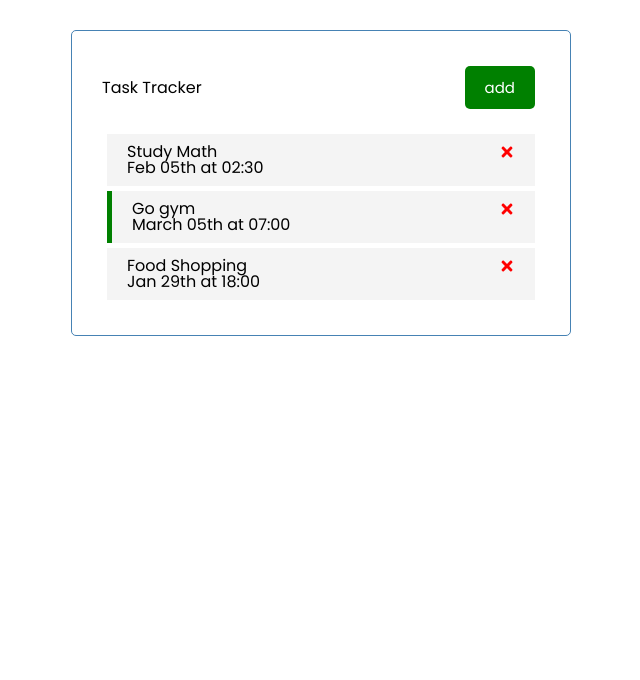
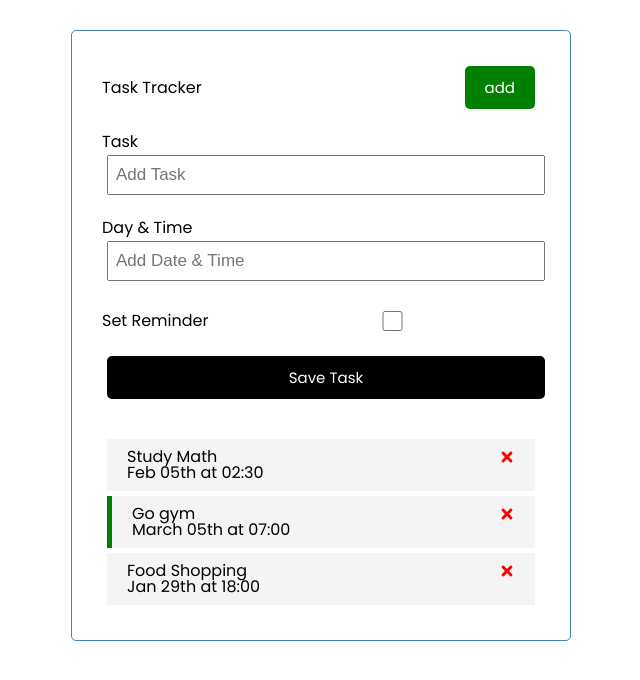
Before and after one commit to amin-aoka/Task-tracker, a React (Create React App) app: page / in a window 1280 px wide. Shown: the top 680 px of the page, without its empty margins (319-959 px from the left). Built offline with nearby package versions, Linux system fonts and the light colour scheme.

Commit message:
AddTask added

```diff
--- a/src/App.js
+++ b/src/App.js
@@ -2,6 +2,7 @@
 import { useState } from 'react';
 import Header from './components/Header';
 import Tasks from './components/Tasks';
+import AddTask from './components/AddTask';
 
 function App() {
     const[tasks,setTasks]= useState( [
@@ -29,7 +30,7 @@ const toggleReminder =(id)=>{
   setTasks(
     tasks.map((task)=>
       task.id === id ? {...task, reminder : !task.reminder} : task
-    )
+      )
   )
 }
 
@@ -37,11 +38,13 @@ const deleteTask= (id)=>{
   setTasks(
     tasks.filter((task)=> task.id !== id )
   )
+};
 
-};
+
   return (
     <div className="container">
       <Header title ="Task Tracker"/>
+      <AddTask/>
       {tasks.length !== 0 ?(<Tasks tasks={tasks} onDelete = {deleteTask} onToggle = {toggleReminder} /> ): ("No Task to show")}
     </div>
   );
--- /dev/null
+++ b/src/components/AddTask.js
@@ -0,0 +1,20 @@
+const AddTask = ()=>{
+    return(
+        <form className="add-form">
+            <div className="form-control">
+                <label >Task </label>
+                <input type= "text" placeholder="Add Task"/>
+            </div>
+            <div className= "form-control">
+                <label >Day & Time</label>
+                <input type= "text"  placeholder="Add Date & Time"/>
+            </div>
+            <div className= "form-control form-control-check">
+                <label >Set Reminder</label>
+                <input type= "checkbox"/>
+            </div>
+            <input type="submit" className="btn btn-block" value = "Save Task"/>
+        </form>
+    )
+}
+export default AddTask;
--- a/src/components/Header.js
+++ b/src/components/Header.js
@@ -8,7 +8,7 @@ import Button from './Button';
     return(
         <header className="header">
            <h1>{title}</h1>
-           <Button text ="add" color = "green" onClick = {onClick}/>
+           <Button text ="add" color = "green" onClick = {onClick} />
         </header>
     )
  }
```
